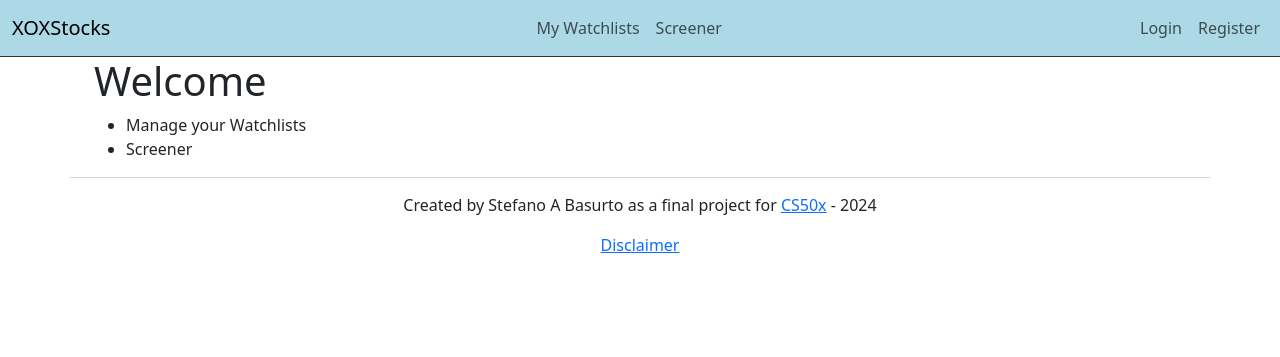
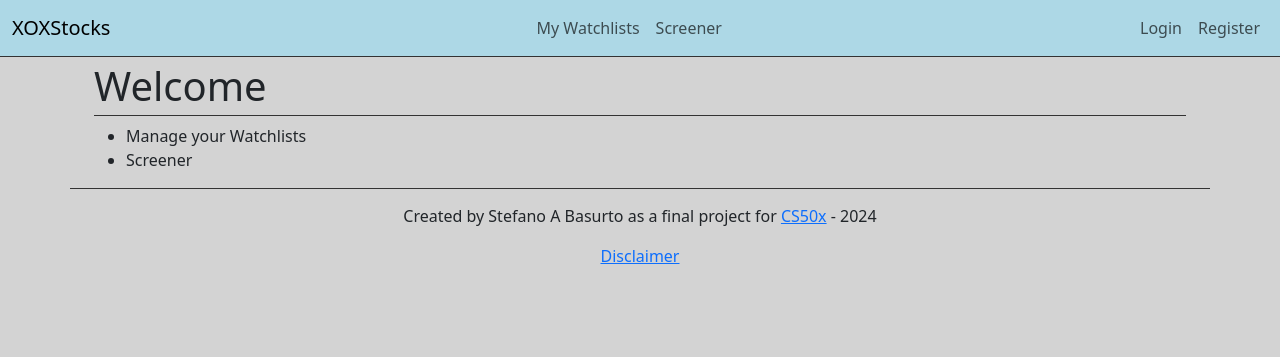
Before and after one commit to stebas101/XOXStocks, a Flask app: page / in a window 1280 px wide. Shown: the top 357 px of the page. Run offline with Flask 3, Linux system fonts and the light colour scheme; some libraries are stand-ins or nearby versions.

Commit message:
style update

```diff
--- a/app/screener.py
+++ b/app/screener.py
@@ -1,4 +1,4 @@
-from flask import Blueprint, render_template, session
+from flask import Blueprint, render_template, session, flash
 from flask_login import login_required
 
 
@@ -8,4 +8,6 @@ bp = Blueprint('screener', __name__, url_prefix='/screener')
 @login_required
 def screener():
     watchlist_id = session.get('watchlist_id')
+    if watchlist_id == 0:
+        flash("You need to select an non-empty watchlist.")
     return render_template('screener/screener.html')
--- a/app/static/style.css
+++ b/app/static/style.css
@@ -1,3 +1,7 @@
+body {
+    background-color: lightgray;
+}
+
 .bg-primary {
     background-color : lightblue !important;
 }
@@ -6,7 +10,13 @@ header {
     border-bottom: 1px solid #333;
 }
 
+.main-header {
+    border-bottom: 1px solid #333;
+    padding-top: 5px;
+    padding-bottom: 5px;
+}
+
 footer {
-    border-top: 1px solid lightgray;
+    border-top: 1px solid #333;
     padding-top: 11pt;
 }
--- a/app/templates/index.html
+++ b/app/templates/index.html
@@ -4,7 +4,7 @@
 
 {% block content %}
 <div class="container">
-    <h1>Welcome</h1>
+    <h1 class="main-header">Welcome</h1>
     <ul>
         <li>Manage your Watchlists</li>
         <li>Screener</li>
```
Also changed, not shown: app/static/screentable.js (+7 -20 lines).
